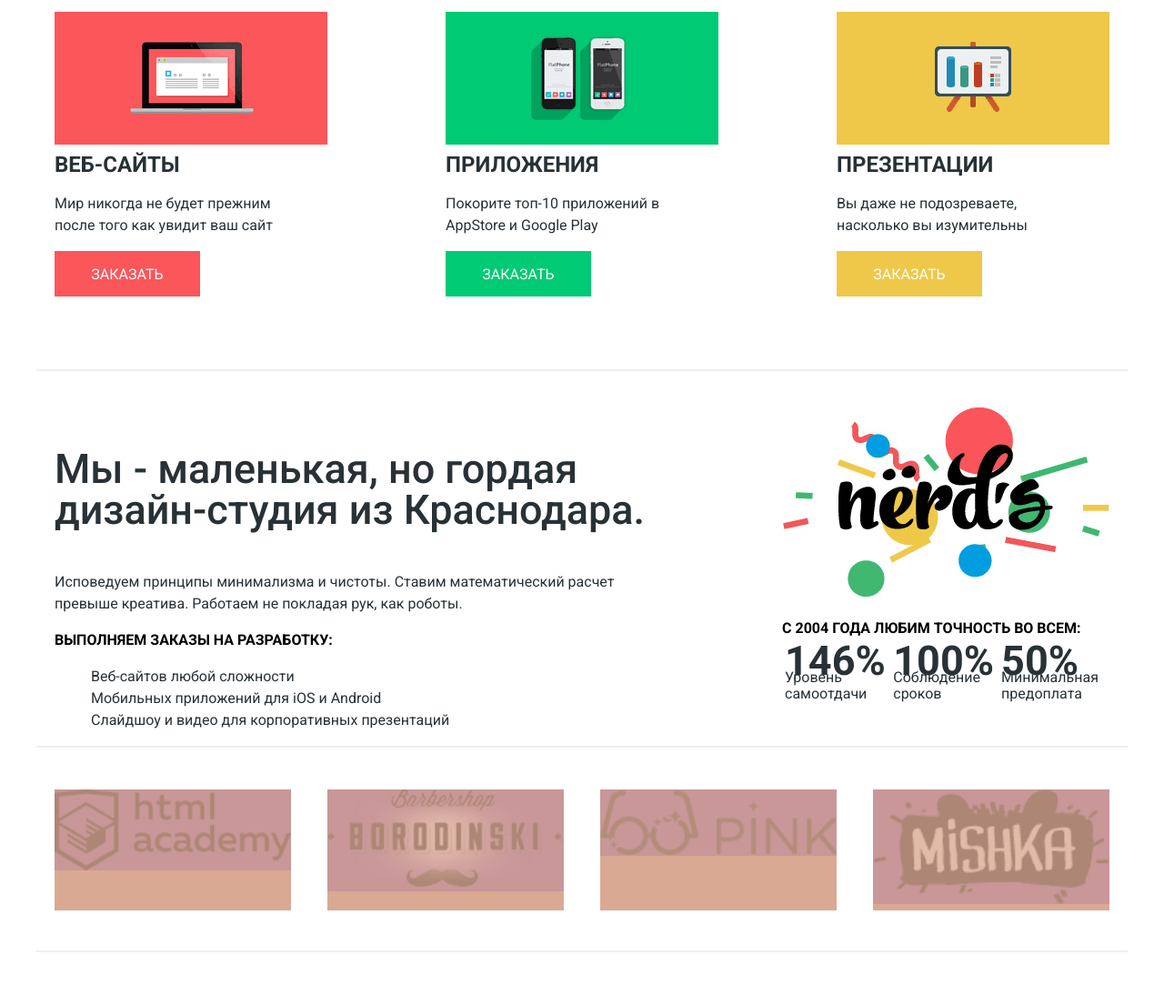
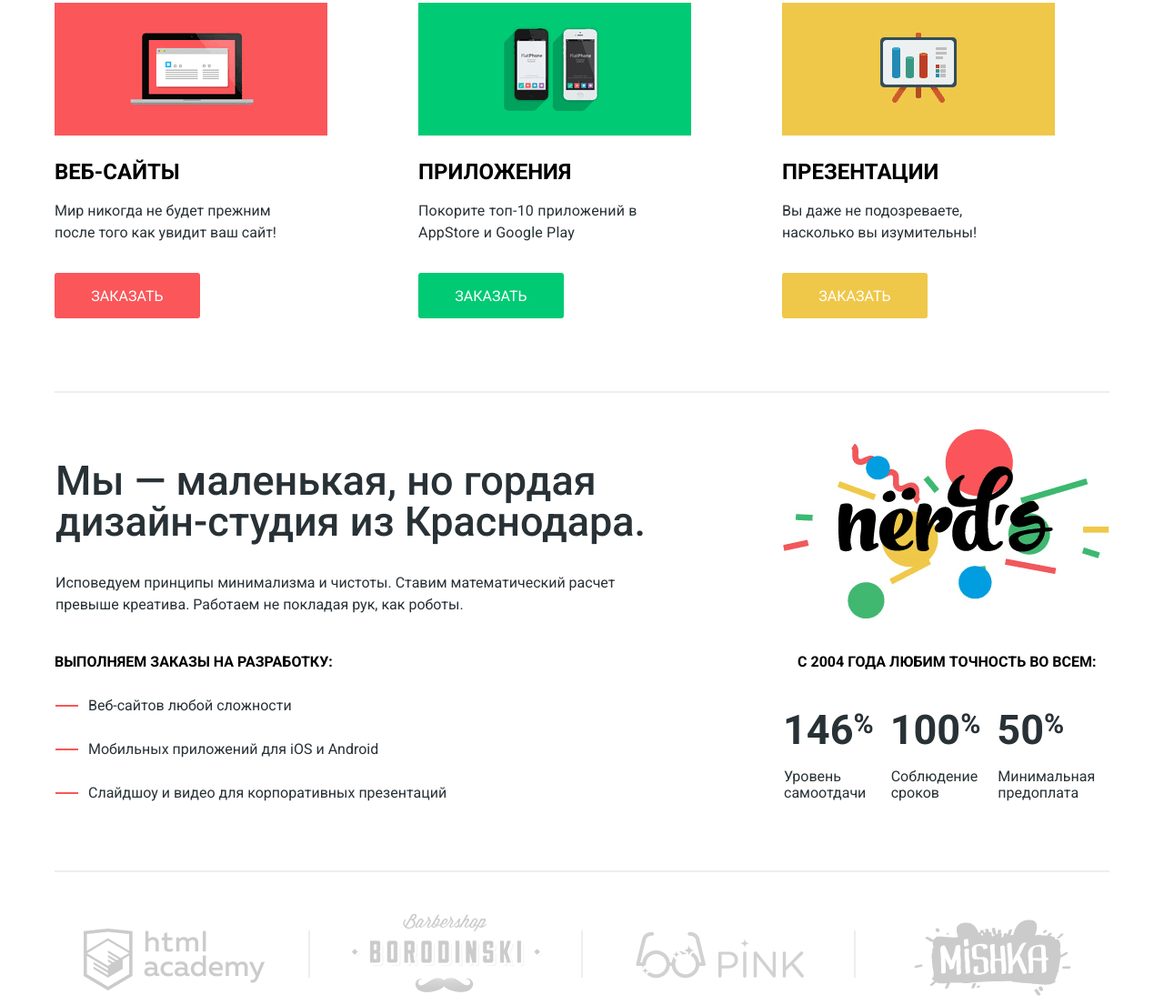
Before and after one commit to knurdDongle/htmlacademy__basic--nerds, a plain HTML site: page index.html in a window 1280 px wide. Shown: the part 622-1727 px from the top of the page at 91% size. Drawn offline with Linux system fonts and the light colour scheme.

Commit message:
p-perfect main

```diff
--- a/css/style.css
+++ b/css/style.css
@@ -55,6 +55,10 @@ img {
 .navigation {
   display: flex;
   justify-content: space-between;
+}
+
+.navigation__logo {
+  height: 65px;
 }
 
 .navigation__logo-link:hover,
@@ -191,11 +195,11 @@ img {
 }
 
 .slider__element--slide2 {
-  background: url("../img/compressor/slide2-compressor.png") no-repeat right 31px bottom;
+  background: url("../img/compressor/slide2-compressor.png") no-repeat right 1px bottom;
 }
 
 .slider__element--slide3 {
-  background: url("../img/compressor/slide3-compressor.png") no-repeat right 31px bottom;
+  background: url("../img/compressor/slide3-compressor.png") no-repeat right bottom 1px;
 }
 
 .slider__element--current {
@@ -203,38 +207,34 @@ img {
 }
 
 .slide__lead {
-  position: absolute;
-  top: 68px;
-  left: 20px;
-
   width: 520px;
   margin: 0;
   padding: 0;
+  padding-top: 78px;
 
   font-size: 55px;
   line-height: 55px;
   font-weight: 500;
+  color: #000000;
+}
+
+.slider__element--slide3 .slide__lead:first-line {
+  letter-spacing: 1px
 }
 
 .slide__desc {
-  position: absolute;
-  top: 204px;
-  left: 20px;
-
   width: 414px;
   margin: 0;
+  margin-top: 26px;
   padding: 0;
 }
 
 .slide__link {
-  position: absolute;
-  left: 20px;
-  bottom: 80px;
-
   display: inline-block;
   box-sizing: border-box;
   width: 240px;
   height: 50px;
+  margin-top: 39px;
   padding: 16px 5px;
 
   line-height: 18px;
@@ -268,7 +268,9 @@ img {
 .products__list {
   display: flex;
   justify-content: space-between;
+  flex-wrap: wrap;
 
+  width: 1100px;
   margin: 0;
   padding: 0;
 
@@ -281,16 +283,25 @@ img {
 
 .product__subtitle {
   margin: 0;
+  margin-top: 18px;
   padding: 0;
 
   font-size: 24px;
   line-height: 30px;
   font-weight: bold;
+  color: #000000;
   text-transform: uppercase;
 }
 
 .product__desc {
-  width: 242px;
+  width: 245px;
+  margin: 0;
+  margin-top: 16px;
+  padding: 0;
+}
+
+.product:nth-child(2) .product__desc {
+  letter-spacing: 0.2px;
 }
 
 .product__link-order {
@@ -300,6 +311,7 @@ img {
 
   width: 160px;
   height: 50px;
+  margin-top: 32px;
   padding-top: 17px;
 
   line-height: 18px;
@@ -308,6 +320,7 @@ img {
   color: #ffffff;
 
   background-color: #fb565a;
+  border-radius: 3px
 }
 
 .product__link-order:hover,
@@ -351,6 +364,8 @@ img {
   display: flex;
   justify-content: space-between;
 
+  padding-bottom: 49px;
+
   border-bottom: 2px solid #eeeeee;
 }
 
@@ -360,19 +375,59 @@ img {
 }
 
 .features__lead {
+  margin: 0;
+  margin-top: 34px;
+  margin-left: 1px;
+  padding: 0;
+
   font-size: 45px;
   line-height: 45px;
   font-weight: 500;
 }
 
+.features__desc {
+  margin: 0;
+  margin-top: 33px;
+  margin-left: 1px;
+  padding: 0;
+}
+
 .features__list-title {
+  margin: 0;
+  margin-top: 39px;
+  padding: 0;
+
   font-weight: bold;
   text-transform: uppercase;
   color: #000000;
 }
 
 .features__list {
+  margin: 0;
+  padding: 0;
+  padding-top: 24px;
+
   list-style: none;
+}
+
+.features__product {
+  position: relative;
+  margin-bottom: 24px;
+  padding-left: 37px;
+}
+
+.features__product::before {
+  content: "";
+
+  position: absolute;
+  top: calc(50% - 1px);
+  left: 1px;
+
+  display: block;
+  width: 25px;
+  height: 2px;
+
+  background-color: #fb565a;
 }
 
 .features__logo-table {
@@ -381,12 +436,27 @@ img {
 }
 
 .features__table-title {
+  margin: 0;
+  margin-top: 29px;
+  margin-left: 17px;
+  padding: 0;
+
   font-weight: bold;
   text-transform: uppercase;
   color: #000000;
 }
 
+.features__table {
+  margin-top: 45px;
+}
+
+.table {
+  width: 100%;
+  border-collapse: collapse;
+}
+
 .table__persent {
+
   font-size: 45px;
   line-height: 10px;
   font-weight: bold;
@@ -396,12 +466,27 @@ img {
   line-height: 18px;
 }
 
+.table__cell {
+  padding-top: 13px;
+  padding-right: 17px;
+}
+
+.table__desc .table__cell {
+  padding-top: 36px;
+  padding-left: 2px;
+}
+
+.table__sup {
+  top: -12px;
+  font-size: 30px;
+}
+
 .clients {
+  margin-bottom: 80px;
   padding-top: 46px;
-  padding-bottom: 44px;
-  margin-bottom: 80px;
+  padding-bottom: 37px;
+
   border-bottom: 2px solid #eeeeee;
-
 }
 
 .clients__list {
@@ -409,24 +494,48 @@ img {
   padding: 0;
 
   display: flex;
+  flex-wrap: wrap;
   justify-content: space-between;
+  align-items: center;
+
 
   list-style: none;
 }
 
 .clients__elem {
+  position: relative;
+
   box-sizing: border-box;
   width: 260px;
+  padding-left: 2px;
   text-align: center;
+}
 
+.clients__elem:first-child {
+  padding-top: 10px;
+}
 
-  background-color: rgba(187, 97, 56, 0.541);
+.clients__elem:nth-child(4) {
+  padding-top: 6px;
+}
+
+.clients__elem:not(:nth-child(4n+1))::before {
+  content: "";
+
+  position: absolute;
+  top: calc(50% - 31px);
+  left: -21px;
+
+  display: block;
+  width: 2px;
+  height: 52px;
+
+  background-color: #eeeeee;
 }
 
 .clients__elem img {
+  width: auto;
   opacity: 0.2;
-
-  background-color: rgba(81, 22, 190, 0.61);
 }
 
 .clients__elem:hover img,
--- a/index.html
+++ b/index.html
@@ -56,7 +56,9 @@
         </div>
 
         <div class="slider__element slider__element--slide1 slide slider__element--current">
-          <p class="slide__lead">Долго, дорого, скрупулезно.</p>
+          <p class="slide__lead">
+            Долго, дорого, скрупулезно.
+          </p>
           <p class="slide__desc">
             Математически выверенный дизайн <br>
             для вашего сайта или мобильного приложения.
@@ -65,14 +67,23 @@
         </div>
 
         <div class="slider__element slider__element--slide2 slide">
-          <p class="slide__lead">Любим математику как никто другой</p>
-          <p class="slide__desc">Никакого креатива, только математические формулы для расчета идеальных пропорций.</p>
+          <p class="slide__lead">
+            Любим математику как никто другой
+          </p>
+          <p class="slide__desc">
+            Никакого креатива, только математические формулы для расчета идеальных пропорций.
+          </p>
           <a class="slide__link" href="">Узнать больше</a>
         </div>
 
         <div class="slider__element slider__element--slide3 slide">
-          <p class="slide__lead">Только ночь, только хардкор</p>
-          <p class="slide__desc">Работать днем, как все? Мы против этого. Ближе к полуночи работа только начинается.</p>
+          <p class="slide__lead">
+            Только ночь, только хардкор
+          </p>
+          <p class="slide__desc">
+            Работать днем, как все? Мы против этого.<br>
+            Ближе к полуночи работа только начинается.
+          </p>
           <a class="slide__link" href="">Узнать больше</a>
         </div>
 
@@ -81,14 +92,16 @@
 
     <h2 class="subtitle visually-hidden">Наши услуги для вас</h2>
 
-    <section class="products wrapper">
+    <div class="wrapper">
+
+      <section class="products">
         <ul class="products__list">
 
           <li class="products__element product">
             <article class="product__websites">
               <img class="product__pic product__pic--websites" src="img/compressor/web-site-compressor.png" alt="Веб-сайты" width="300" height="146">
               <h3 class="product__subtitle">Веб-сайты</h3>
-            <p class="product__desc">Мир никогда не будет прежним после того как увидит ваш сайт</p>
+              <p class="product__desc">Мир никогда не будет прежним после того как увидит ваш сайт!</p>
               <a class="product__link-order" href="">Заказать</a>
             </article>
           </li>
@@ -106,7 +119,7 @@
             <article class="product__presentation">
               <img class="product__pic product__pic--presentation" src="img/compressor/presentation-compressor.png" alt="Презентации" width="300" height="146">
               <h3 class="product__subtitle">Презентации</h3>
-            <p class="product__desc">Вы даже не подозреваете, насколько вы изумительны</p>
+              <p class="product__desc">Вы даже не подозреваете, насколько вы изумительны!</p>
               <a class="product__link-order product__link-order--gold" href="">Заказать</a>
             </article>
           </li>
@@ -114,27 +127,47 @@
         </ul>
       </section>
 
-    <section class="features__box wrapper">
+      <section class="features__box">
 
         <section class="features__text">
-        <p class="features__lead">Мы - маленькая, но гордая дизайн-студия из Краснодара.</p>
-        <p class="features__desc">Исповедуем принципы минимализма и чистоты. Ставим математический расчет превыше креатива. Работаем не покладая рук, как роботы.</p>
-        <p class="features__list-title">Выполняем заказы на разработку:</p>
+          <p class="features__lead">
+            Мы &#8212 маленькая, но гордая дизайн-студия из Краснодара.
+          </p>
+          <p class="features__desc">
+            Исповедуем принципы минимализма и чистоты. Ставим математический расчет превыше креатива. Работаем не покладая рук, как роботы.
+          </p>
+          <p class="features__list-title">
+            Выполняем заказы на разработку:
+          </p>
           <ul class="features__list">
-          <li class="features__product">Веб-сайтов любой сложности</li>
-          <li class="features__product">Мобильных приложений для iOS и Android</li>
-          <li class="features__product">Слайдшоу и видео для корпоративных презентаций</li>
+            <li class="features__product">
+              Веб-сайтов любой сложности
+            </li>
+            <li class="features__product">
+              Мобильных приложений для iOS и Android
+            </li>
+            <li class="features__product">
+              Слайдшоу и видео для корпоративных презентаций
+            </li>
           </ul>
         </section>
 
         <section class="features__logo-table">
           <img class="features__logo-pic" src="img/compressor/nerds-illustration-compressor.png" alt="Веб-студия Nerds логотип" width="360" height="208">
-        <p class="features__table-title">С 2004 года любим точность во всем:</p>
+          <p class="features__table-title">
+            С 2004 года любим точность во всем:
+          </p>
           <table class="features__table table">
             <tr class="table__persent">
-            <td class="table__cell">146%</td>
-            <td class="table__cell">100%</td>
-            <td class="table__cell">50%</td>
+              <td class="table__cell">
+                146<sup class="table__sup">%</sup>
+              </td>
+              <td class="table__cell">
+                100<sup class="table__sup">%</sup>
+              </td>
+              <td class="table__cell">
+                50<sup class="table__sup">%</sup>
+              </td>
             </tr>
             <tr class="table__desc">
               <td class="table__cell">Уровень самоотдачи</td>
@@ -146,14 +179,28 @@
 
       </section>
 
-    <section class="clients wrapper">
+      <section class="clients">
         <ul class="clients__list">
-        <li class="clients__elem"><img src="img/compressor/html-academy-compressor.png" alt="Сайт htmlacademy" width="199 " height="68"></li>
-        <li class="clients__elem"><img src="img/compressor/borodinski-compressor.png" alt="Барбершоп Бородинский" width="209" height="90"></li>
-        <li class="clients__elem"><img src="img/compressor/pink-compressor.png" alt="Сайт приложения Пинк" width="185" height="52"></li>
-        <li class="clients__elem"><img src="img/compressor/mishka-compressor.png" alt="Сайт магазина Мишка" width="173" height="84"></li>
+
+          <li class="clients__elem">
+            <img src="img/compressor/html-academy-compressor.png" alt="Сайт htmlacademy" width="199 " height="68">
+          </li>
+
+          <li class="clients__elem">
+            <img src="img/compressor/borodinski-compressor.png" alt="Барбершоп Бородинский" width="209" height="90">
+          </li>
+
+          <li class="clients__elem">
+            <img src="img/compressor/pink-compressor.png" alt="Сайт приложения Пинк" width="185" height="52">
+          </li>
+
+          <li class="clients__elem">
+            <img src="img/compressor/mishka-compressor.png" alt="Сайт магазина Мишка" width="173" height="84">
+          </li>
         </ul>
       </section>
+
+    </div>
 
     <section class="contacts">
 
```
Lines whose indentation alone changed are shown as unchanged.
